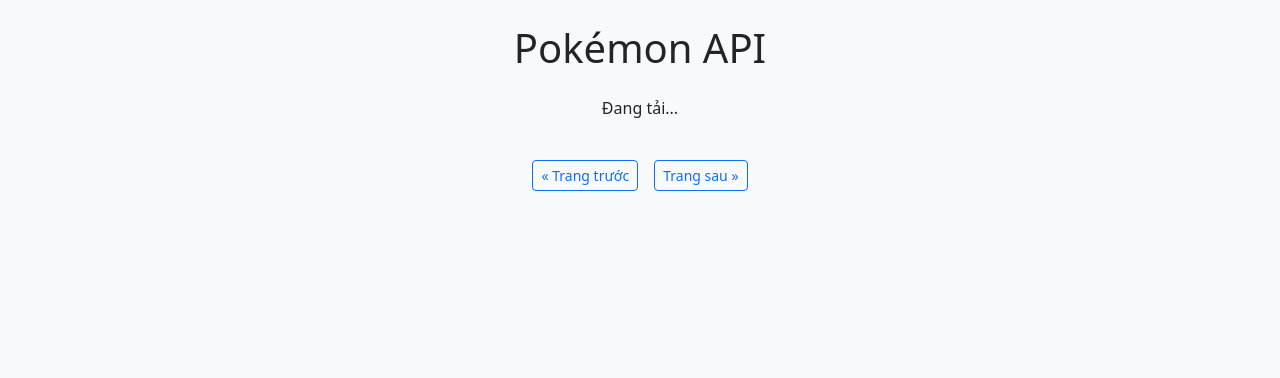
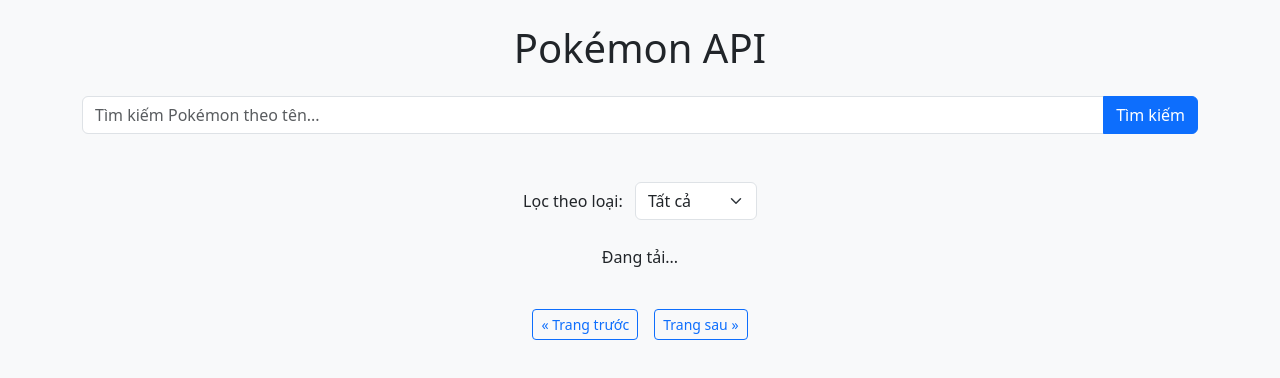
Before and after one commit to bnguien/pokemon-api, a plain HTML site: page index.html in a window 1280 px wide. Drawn offline with nearby package versions, Linux system fonts and the light colour scheme; no server answers.

Commit message:
Update index.html

```diff
--- a/index.html
+++ b/index.html
@@ -13,6 +13,39 @@
 
     <div class="container py-4">
         <h1 class="text-center mb-4">Pokémon API</h1>
+        <div id="page-action" class="text-center mb-4">
+            <div id="search-item">
+                <div class="input-group mb-5">
+                    <input type="text" id="search-input" class="form-control"
+                        placeholder="Tìm kiếm Pokémon theo tên...">
+                    <button id="search-btn" class="btn btn-primary">Tìm kiếm</button>
+                </div>
+            </div>
+            <label for="type-filter" class="form-label me-2">Lọc theo loại:</label>
+            <select id="type-filter" class="form-select d-inline-block w-auto">
+                <option value="">Tất cả</option>
+                <option value="normal">Normal</option>
+                <option value="fire">Fire</option>
+                <option value="water">Water</option>
+                <option value="grass">Grass</option>
+                <option value="electric">Electric</option>
+                <option value="ice">Ice</option>
+                <option value="fighting">Fighting</option>
+                <option value="poison">Poison</option>
+                <option value="ground">Ground</option>
+                <option value="flying">Flying</option>
+                <option value="psychic">Psychic</option>
+                <option value="bug">Bug</option>
+                <option value="rock">Rock</option>
+                <option value="ghost">Ghost</option>
+                <option value="dark">Dark</option>
+                <option value="dragon">Dragon</option>
+                <option value="steel">Steel</option>
+                <option value="fairy">Fairy</option>
+                <option value="unknown">Unknown</option>
+                <option value="shadow">Shadow</option>
+            </select>
+        </div>
         <div id="pokemon-list" class="row g-3 justify-content-center"></div>
     </div>
     <div id="page-controls" class="d-flex justify-content-center align-items-center gap-2 mb-3">
```
